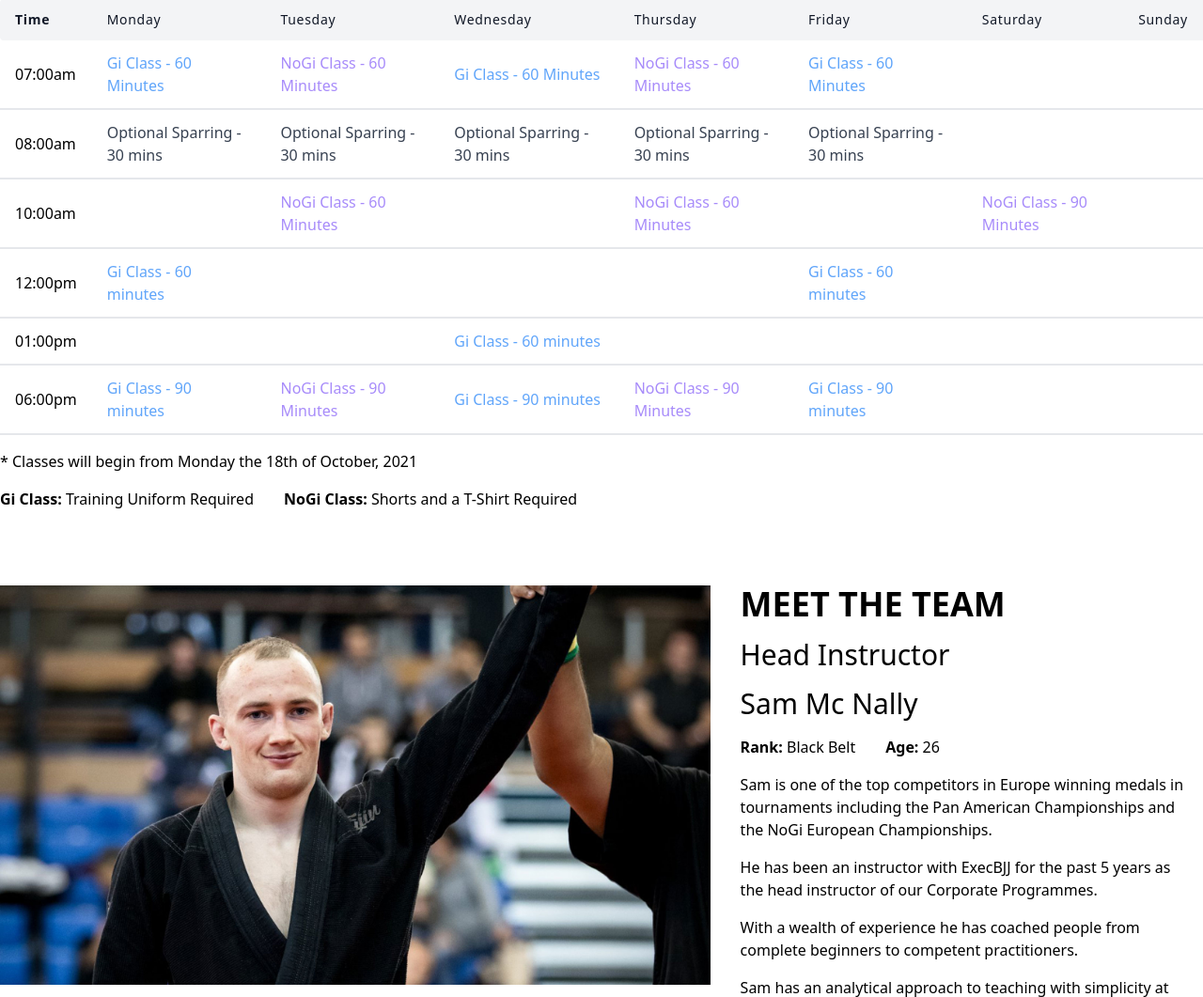
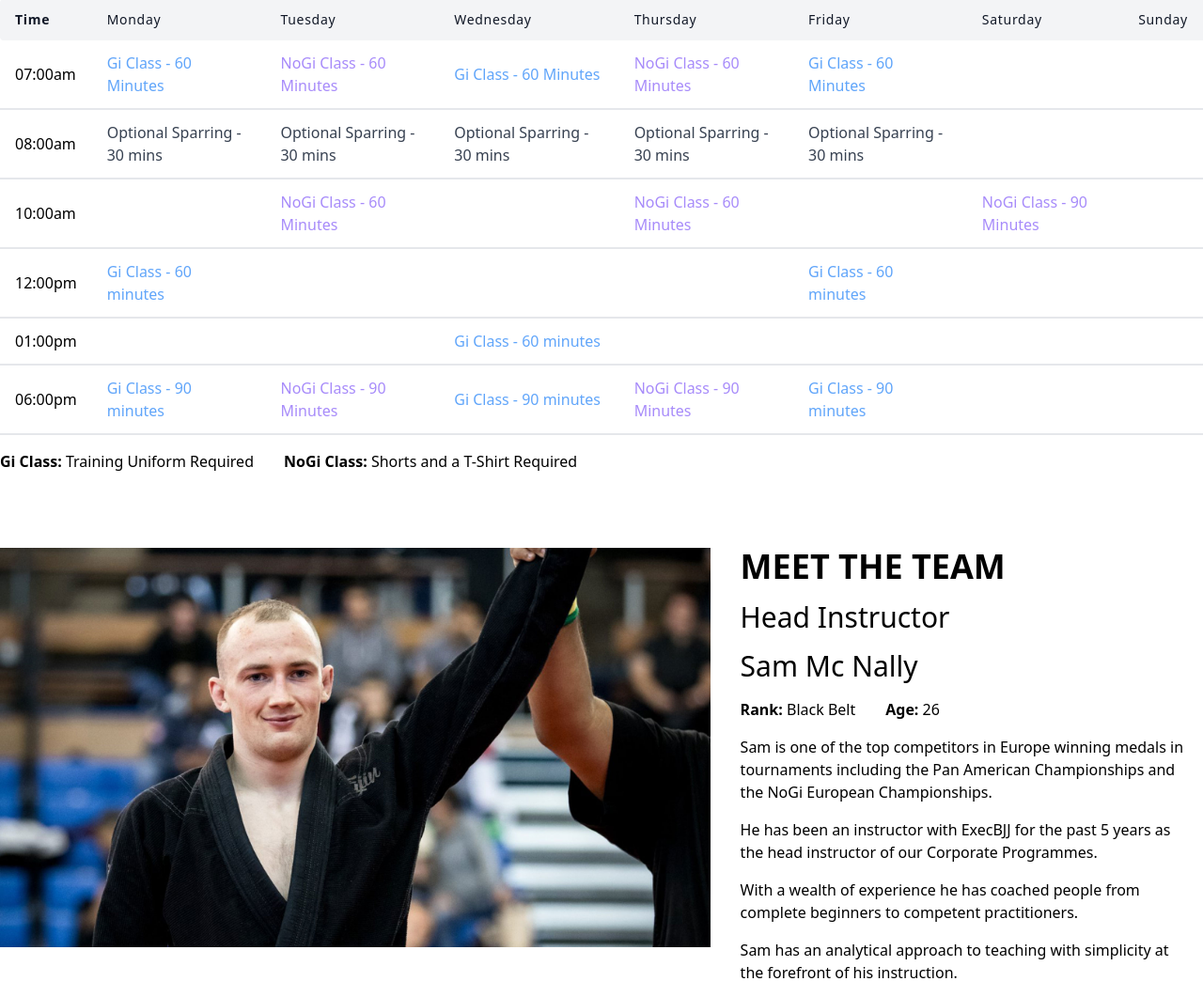
Before and after one commit to Code-Institute-Submissions/slammer1870-execbjj-django_FebResub, a Django app: page / in a window 1280 px wide. Shown: the part 1985-3046 px from the top of the page at 94% size. Run offline with Django 3.2, Linux system fonts and the light colour scheme; some libraries are stand-ins or nearby versions.

Commit message:
remove: class start date

```diff
--- a/templates/index.html
+++ b/templates/index.html
@@ -516,10 +516,7 @@
         </tbody>
       </table>
     </div>
-    <p class="my-4">
-      * Classes will begin from Monday the 18th of October, 2021
-    </p>
-    <div class="flex">
+    <div class="flex mt-4">
       <p><strong>Gi Class: </strong>Training Uniform Required</p>
       <p class="ml-8">
         <strong>NoGi Class: </strong>Shorts and a T-Shirt Required
```
